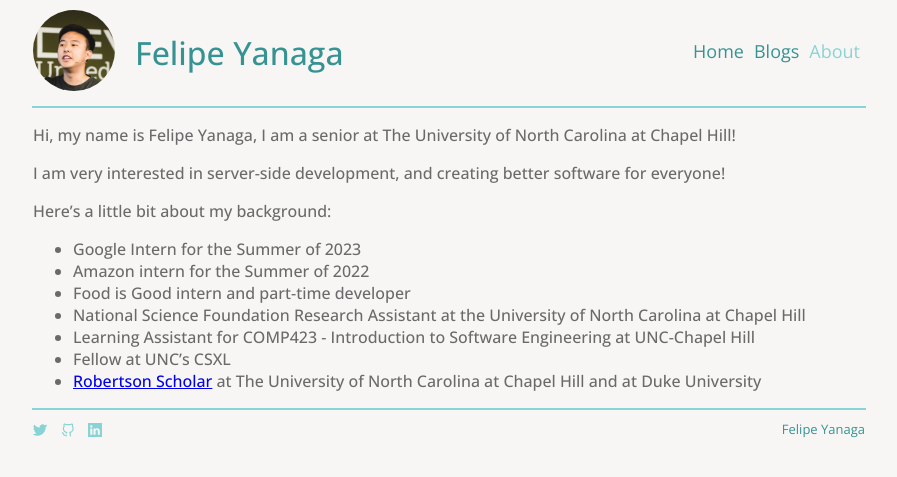
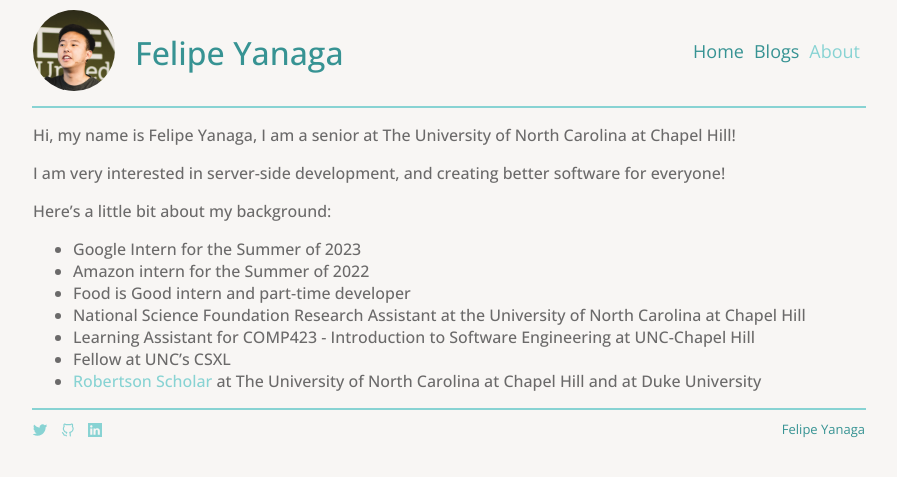
Before and after one commit to theyanaga/theyanaga.github.io, a Jekyll site: the page built from about.markdown, in a window 1280 px wide. Shown: the top 477 px of the page, without its empty margins (191-1088 px from the left). Built offline with Jekyll 4.4.1, drawn with Linux system fonts in a browser that asks for light colours.

Commit message:
refactored a tags inside content and fixed font to use CSS font

```diff
--- a/_layouts/default.html
+++ b/_layouts/default.html
@@ -11,7 +11,7 @@
     <script src="https://ajax.googleapis.com/ajax/libs/jquery/3.6.4/jquery.min.js"></script>
     <script src="/index.js"></script>
   </head>
-  <body style="font-family: 'Open Sans'">
+  <body>
     <div class="main-wrapper">
         {% include navigation.html %}
         <div class="grid">
--- a/_sass/main.scss
+++ b/_sass/main.scss
@@ -3,6 +3,7 @@
 body {
     background-color: rgb(248, 246, 244);
     margin: 0;
+    font-family: 'Open Sans';
 }
 
 .main-wrapper {
@@ -355,6 +356,11 @@
     margin: auto;
 }
 
+.content a {
+    text-decoration: none;
+    color: rgb(136, 211, 211);
+}
+
 footer {
     display: flex;
     justify-content: space-between;
@@ -487,3 +493,9 @@
     text-decoration: none;
     color: rgb(136, 211, 211);
 }
+
+// Blog Pages
+.about-content a {
+    text-decoration: none;
+    color: rgb(136, 211, 211);
+}
```
